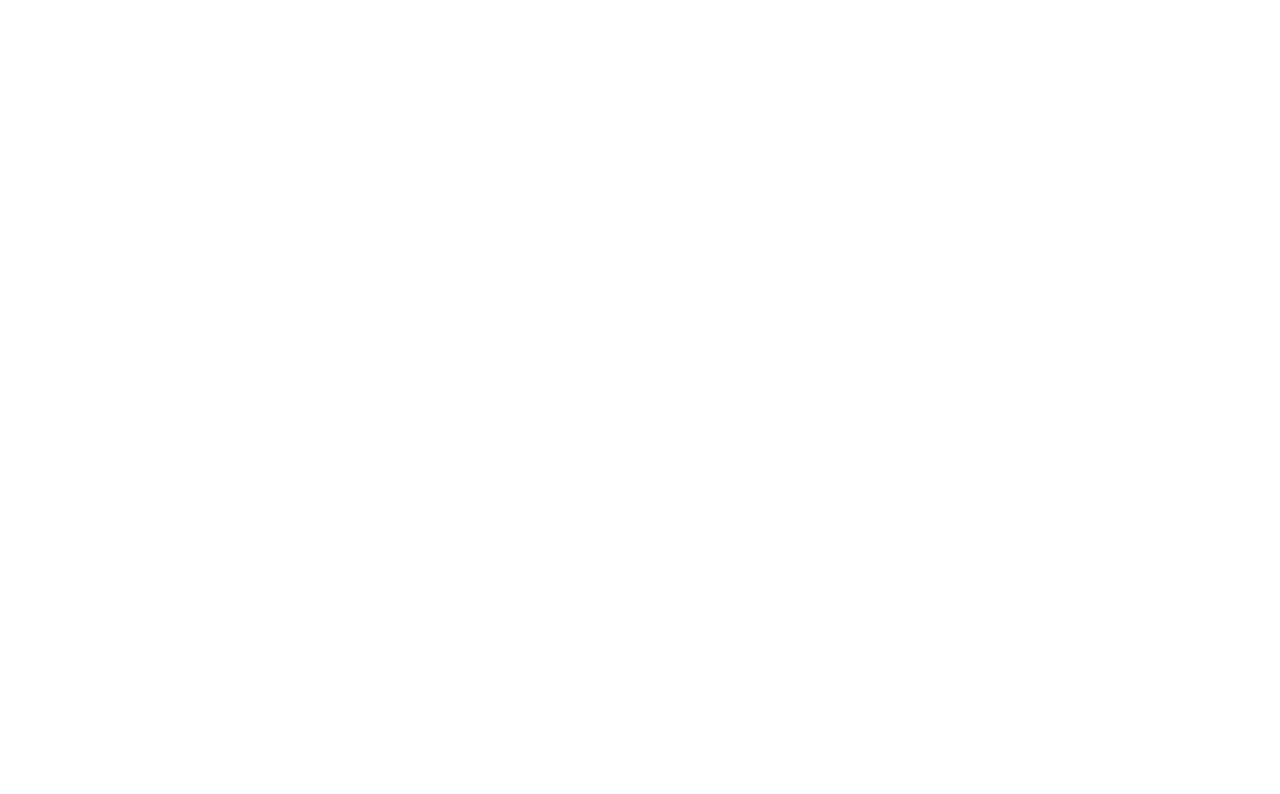
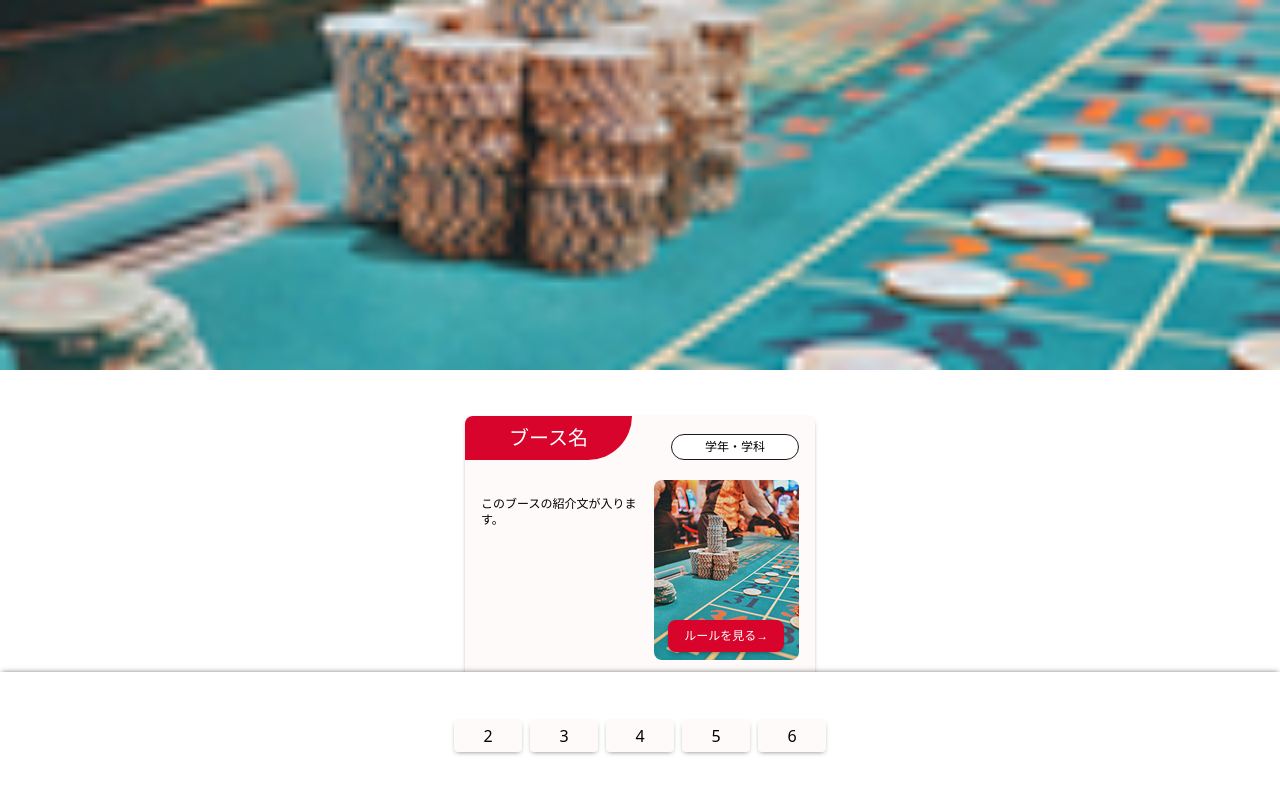
Before and after one commit to Gran-App-Vantan/vanx-frontend, a Next.js app in the folder vanx-app/: page /floor-map in a window 1280 px wide. Shown: the top 794 px of the page. Built offline with nearby package versions, Linux system fonts and the light colour scheme.

Commit message:
floor-map-pageのback-button-container以外完成しました。 floor-mapで見時に、floorCardががちゃんと真ん中にいかないので、一旦heightでどうにかしました。

```diff
--- a/vanx-app/app/floor-map/page.tsx
+++ b/vanx-app/app/floor-map/page.tsx
@@ -1,7 +1,11 @@
+import { FloorMapCard, FloorNavItem } from "@/components/shared";
+
 export default function FloorMap() {
   return (
     <>
       {/* フロアマップページ */}
+      {/* <FooterNavItem /> */}
+      <FloorNavItem floors={[2, 3, 4, 5, 6]} />
     </>
   );
 }
--- a/vanx-app/app/page.tsx
+++ b/vanx-app/app/page.tsx
@@ -5,6 +5,7 @@ import { FooterNavItem, Button } from "@/components/shared";
 import { Modal } from "@/components/shared/Modal";
 import { FloorMapCard } from "@/components/shared/FloorMapCard";
 import { useState, useEffect, useRef } from "react";
+import { FloorNavItem } from "@/components/shared";
 
 // 仮データ（ユーザー情報）
 const commonUser = {
@@ -117,7 +118,7 @@ export default function Home() {
       {/* <Modal openModal={isOpen}>
         <p>あああ</p>
       </Modal> */}
-      {isDeleteModalOpen &&(
+      {/* {isDeleteModalOpen &&(
         <Modal openModal={isDeleteModalOpen} onClose={() => setIsDeleteModalOpen(false)}>
           <p>あああ</p>
         </Modal>
@@ -130,6 +131,7 @@ export default function Home() {
         bgImg="/map-detail-image.png"
         altText="画像説明"
       />
+      <FloorNavItem floors={[2, 3, 4, 5, 6]}/> */}
     </>
   );
 }
--- a/vanx-app/components/shared/FloorMapCard.tsx
+++ b/vanx-app/components/shared/FloorMapCard.tsx
@@ -11,7 +11,7 @@ type Props = {
 
 export function FloorMapCard({ boothName, boothText, gradeFaculty, boothImageText, bgImg,altText }: Props) {
     return(
-        <div className="relative p-4 overflow-hidden rounded-lg bg-accent-light top-72 w-[350px] h-[279px] m-auto shadow-bottom">
+        <div className="relative p-4 overflow-hidden rounded-lg bg-accent-light w-[350px] h-[279px] m-auto shadow-bottom">
             <div className="absolute top-0 left-0 flex w-full items-end justify-between pr-4">
                 <p className="text-base bg-accent w-1/2 text-center py-2 text-xl rounded-br-full">{boothName}</p>
                 <div className="w-32 py-1 text-center text-xs bg-base border border-text h-fit rounded-full">{gradeFaculty}</div>
--- /dev/null
+++ b/vanx-app/components/shared/FloorNavItem.tsx
@@ -0,0 +1,80 @@
+"use client";
+
+import Image from "next/image";
+import { useState } from "react";
+import { FloorMapCard } from "./FloorMapCard";
+
+type Props = {
+    floors: number[];
+    // imgSrc: string;
+}
+
+export const floorsDefault = ["w-17", "h-8", "bg-accent-light", "text", "font-normal", "shadow-bottom", "text-center", "rounded", "my-8"];
+export const floorsActive = ["w-17", "h-8", "bg-red-letters", "base", "font-normal", "shadow-bottom", "text-center", "src-[map-detail-image.png]", "rounded", "my-8"];
+
+export function FloorNavItem({floors}: Props) {
+    const [isActive, setIsActive] = useState<number | null>(null);
+
+    const handleClick = (floor: number) => {
+        setIsActive(floor);
+    };
+
+    const defaultImage = (floor: number | null) => {
+        if (!floor) return "/map-detail-image.png";
+
+        const floorImages: Record<string, string> = {
+            '2': '/map-detail-image.png',
+            '3': '/icon.png',
+            '4': '/floor-4.png',
+            '5': '/floor-5.png',
+            '6': '/floor-6.png',
+        };
+
+        return floorImages[floor.toString()] || "/map-detail-image.png";
+    };
+
+    return (
+        <div className="relative w-full h-screen">
+          <div className="w-full h-[370px]">
+            <div className="h-[370px] flex-shrink-0">
+              <Image
+                src={defaultImage(isActive)}
+                width={408}
+                height={370}
+                alt="floor-image"
+                className="w-full h-[370px] object-cover"
+              />
+            </div>
+          </div>
+
+          <div className="flex justify-center items-center max-h-[370px] min-h-[370px]">
+            <FloorMapCard
+              boothName="ブース名"
+              boothText="このブースの紹介文が入ります。"
+              gradeFaculty="学年・学科"
+              boothImageText="ルールを見る→"
+              bgImg="/map-detail-image.png"
+              altText="画像説明"
+            />
+          </div>
+
+          <div className="absolute bottom-0 left-0 right-0 shadow-top bg-base">
+            <div className="flex justify-center py-4">
+              <div className="flex gap-2">
+                {floors.map((floor) => (
+                  <button
+                    key={floor}
+                    onClick={() => handleClick(floor)}
+                    className={`${
+                      isActive === floor ? floorsActive.join(" ") : floorsDefault.join(" ")
+                    }`}
+                  >
+                    {floor}
+                  </button>
+                ))}
+              </div>
+            </div>
+          </div>
+        </div>
+      );
+}
--- a/vanx-app/components/shared/index.ts
+++ b/vanx-app/components/shared/index.ts
@@ -3,3 +3,4 @@ export { Logo } from "./Logo";
 export { FooterNavItem } from "./FooterNavItem";
 export { Button } from "./Button";
 export { FloorMapCard } from "./FloorMapCard";
+export { FloorNavItem } from "./FloorNavItem";
```
Also changed, not shown: vanx-app/public/icon.png (added).
